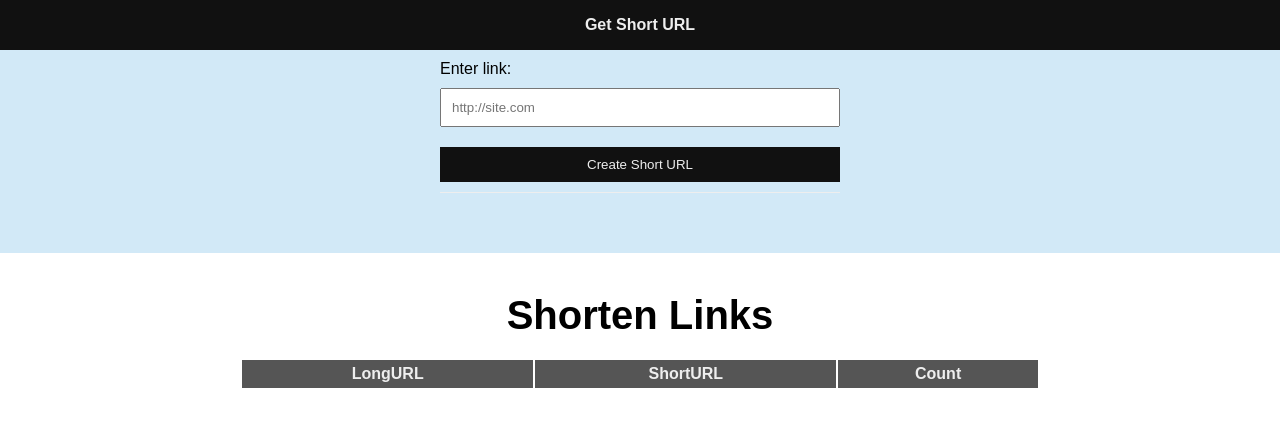
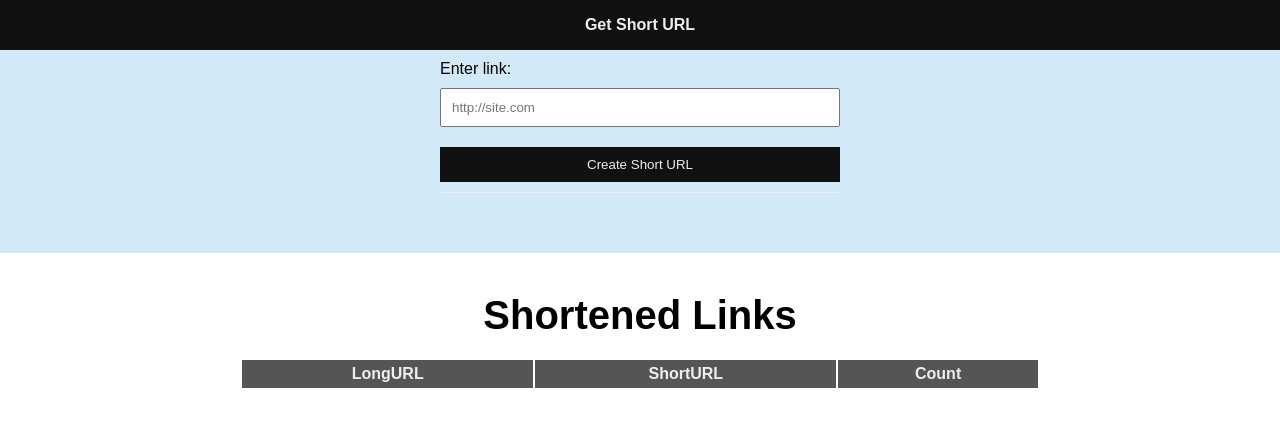
Before and after one commit to Mchiir/url-shortner, a website: page src/public/index.html in a window 1280 px wide. Drawn offline with Linux system fonts and the light colour scheme; some packages are replaced by stand-ins of ours; a script that the page names is missing.

Commit message:
resolved issues

```diff
--- a/src/public/index.html
+++ b/src/public/index.html
@@ -94,7 +94,7 @@
             </div>
     </div>
     <div class="list">
-        <h2 id="head">Shorten Links</h2>
+        <h2 id="head">Shortened Links</h2>
         <table id="list_urls">
             <thead>
                 <tr>
```
Also changed, not shown: README.md.
